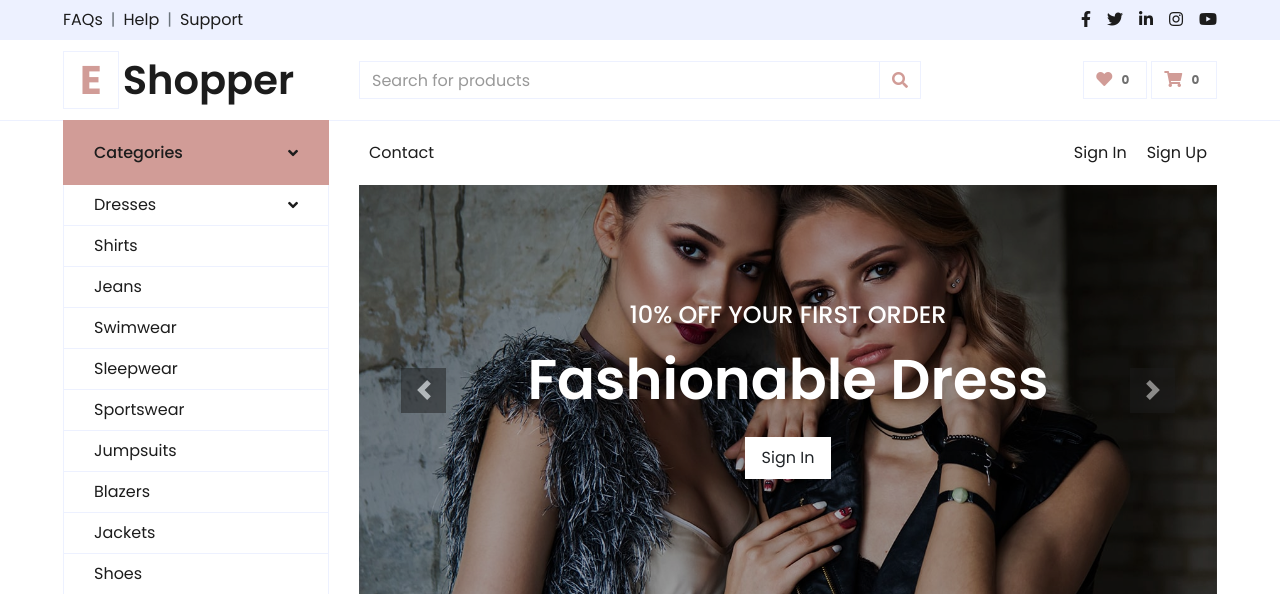
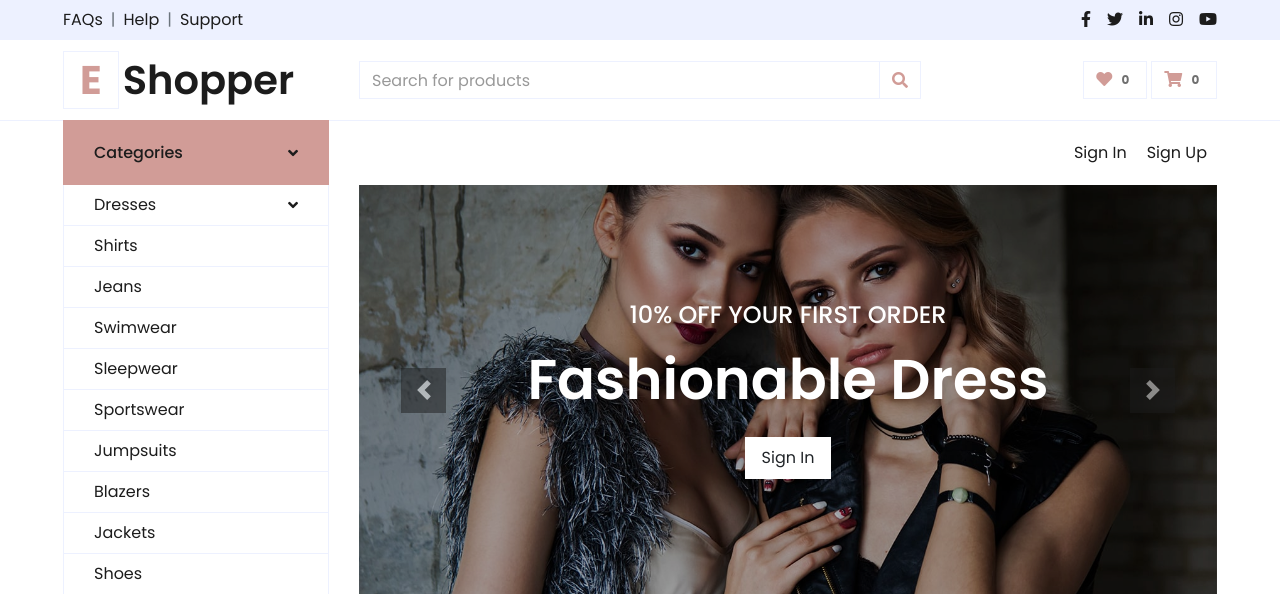
Before and after one commit to Tzur1234/django-ecommerce-01, a Django app: template django_ecommerce_01/templates/pages/home.html in a window 1280 px wide. Shown: the top 594 px of the page. Run offline with Django 4.2, Linux system fonts and the light colour scheme; the template is opened without the code that fills it, so the values that code supplies are empty; some libraries are stand-ins or nearby versions.

Commit message:
last pushes

```diff
--- a/django_ecommerce_01/templates/pages/home.html
+++ b/django_ecommerce_01/templates/pages/home.html
@@ -166,7 +166,7 @@
                                 <a href="checkout.html" class="dropdown-item">110</a>
                             </div>
                         </div>
-                        <a id="contact-button" href="#contact" class="nav-item nav-link">Contact</a>
+                        <!-- <a id="contact-button" href="#contact" class="nav-item nav-link">Contact</a> -->
                     </div>
                     <div class="navbar-nav ml-auto py-0">
                       {% if request.user.is_authenticated %}
```
Also changed, not shown: README.md.
